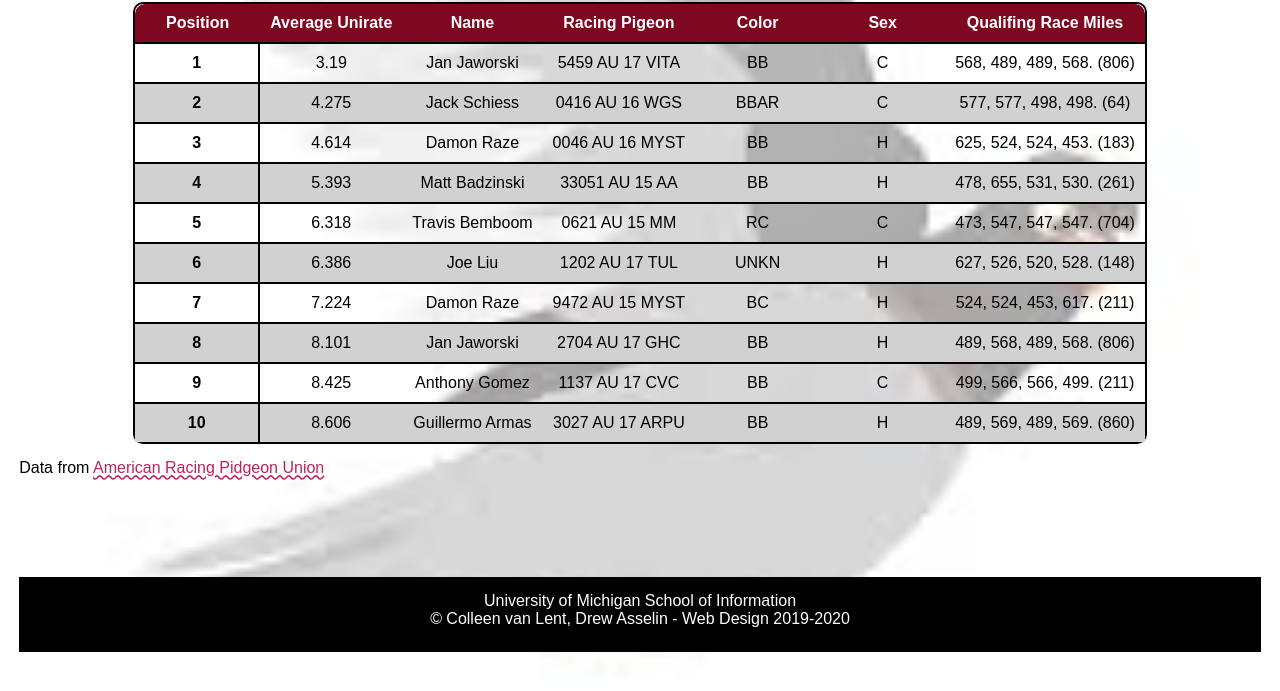
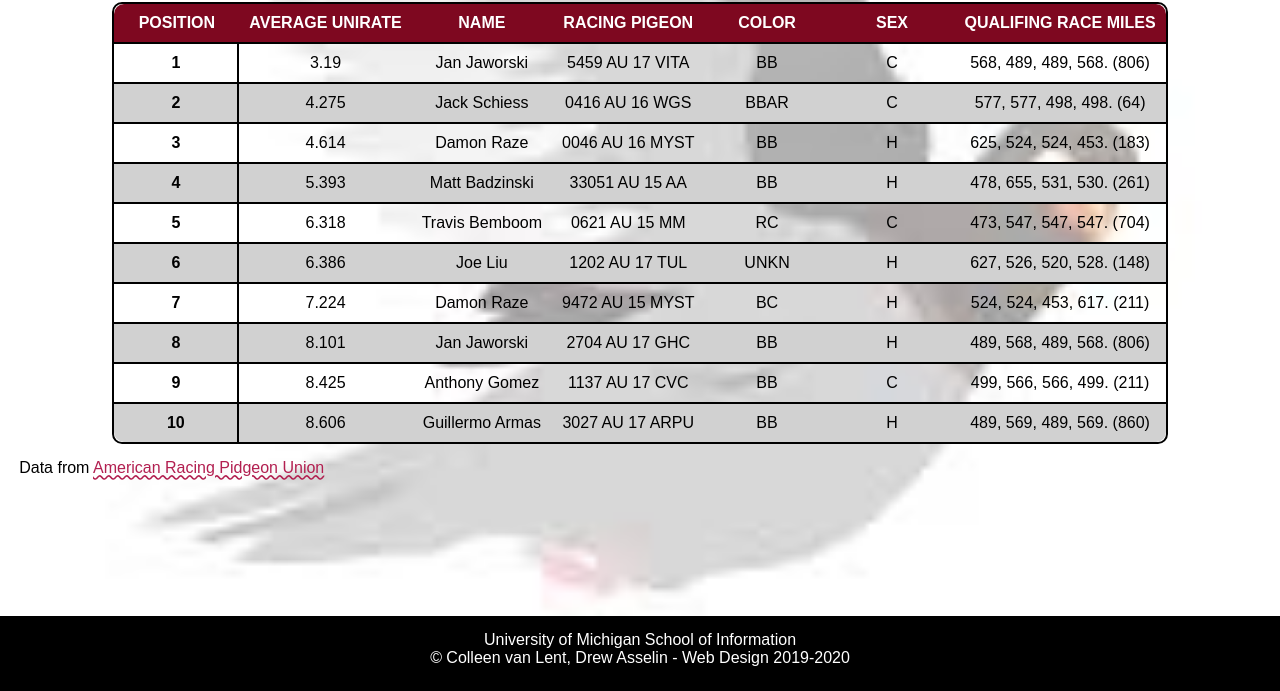
Before and after one commit to anuya-karnik/homework4-2021, a plain HTML site: page index.html in a window 1280 px wide. Shown: the part 109-800 px from the top of the page. Drawn offline with Linux system fonts and the light colour scheme; a web font is replaced by a local one.

Commit message:
more changes

```diff
--- a/css/style.css
+++ b/css/style.css
@@ -54,10 +54,12 @@ p{
   padding-top: 15px;
 }
 
+/* #b21f50 passes WAVE contrast check */
+
 a{
   /*Req 4*/
   font-size: 16px;
-  color: #c12258;
+  color: #b21f50;
   text-decoration: underline wavy;
 }
 
@@ -83,6 +85,7 @@ td{
   padding: 10px;
   text-align: center;
   vertical-align: middle;
+  text-transform: uppercase;
 
 }
 /*Req 6c*/
@@ -107,6 +110,7 @@ tr:hover {
 table{
   margin: 0 auto;
   border: 2px solid #000000;
+
   border-top-left-radius: 10px;
   border-top-right-radius: 10px;
   border-bottom-right-radius: 10px;
@@ -124,10 +128,19 @@ thead tr:first-child th:last-child{
   border-top-right-radius: 10px;
 }
 
+tbody tr:last-child th:first-child{
+  border-bottom-left-radius: 10px;
+}
+tbody tr:last-child td:last-child {
+  border-bottom-right-radius: 10px;
+}
 
 
 
-/*Req 8*/
+
+
+
+/*Req 8* - Needs Work*/
 footer{
   width:100%;
   background:#000000;
@@ -135,6 +148,7 @@ footer{
   color: #FFFFFF;
 
   min-height: 75px;
+  position: fixed;
   bottom: 0;
-  position: sticky;
+  left: 0;
 }
```
